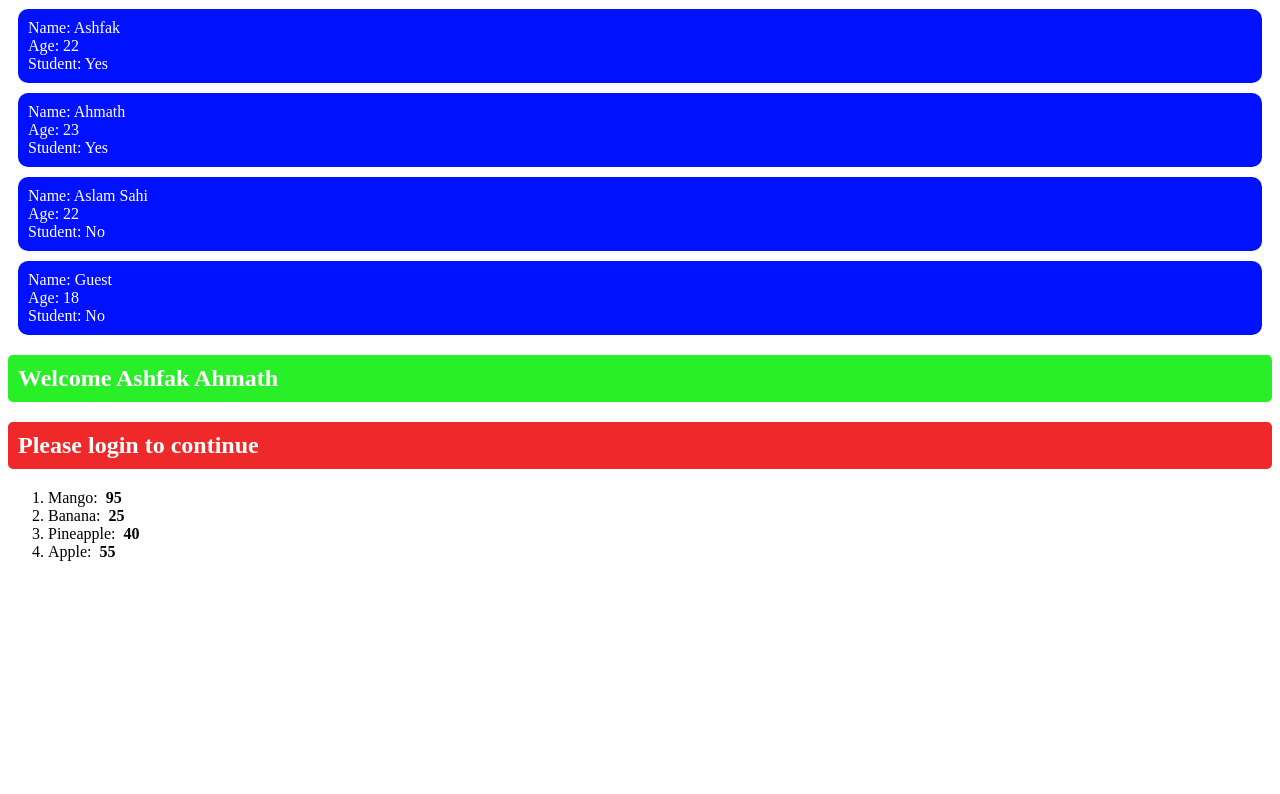
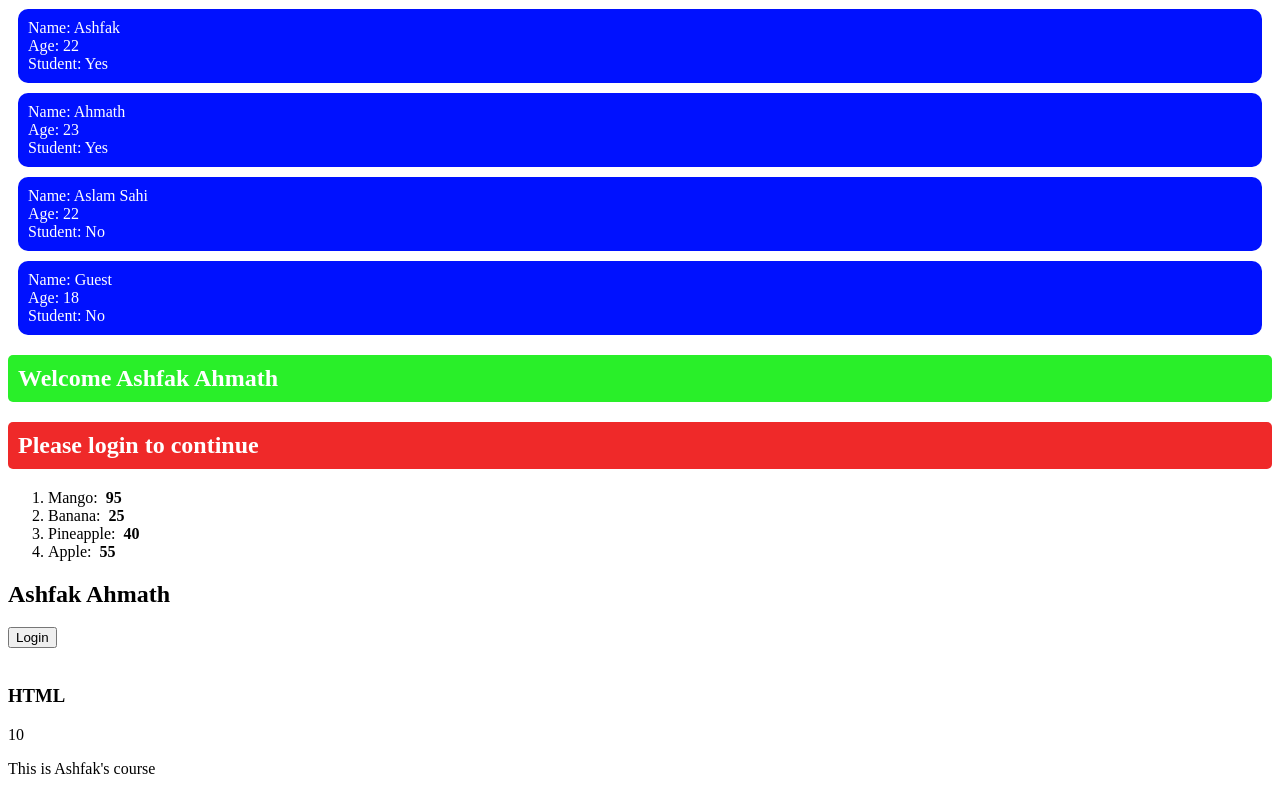
Before and after one commit to AshfakAhmath/react-learning, a React (Vite) app in the folder react-learning/: page / in a window 1280 px wide. Shown: the part 867-1661 px from the top of the page. Before the commit the page ends 1444 px from the top, so only its background shows below. Built offline with nearby package versions, Linux system fonts and the light colour scheme.

Commit message:
Add Course and Navbar components to enhance application structure - Practice Create components

```diff
--- a/react-learning/src/App.jsx
+++ b/react-learning/src/App.jsx
@@ -1,10 +1,12 @@
 import Button from "./Button/Button";
 import Button1 from "./Button1";
 import Card from "./Card";
+import Course from "./Course";
 import Food from "./Food";
 import Footer from "./Footer";
 import Header from "./Header";
 import List from "./List";
+import Navbar from "./Navbar";
 import Student from "./Student";
 import StudentCard from "./StudentCard/StudentCard";
 import UserGreeting from "./UserGreeting";
@@ -32,6 +34,8 @@ function App() {
       <UserGreeting username="Ashfak Ahmath" isLogin={true}/>
       <UserGreeting />
       <List />
+      <Navbar />
+      <Course />
     </>
   );
 }
--- /dev/null
+++ b/react-learning/src/Course.jsx
@@ -0,0 +1,13 @@
+const name = "HTML";
+function Course() {
+  return (
+    <div>
+      <img src="" alt="" />
+      <h3>{name}</h3>
+      <p>{1+9}</p>
+      <p>This is Ashfak's course</p>
+    </div>
+  );
+}
+
+export default Course;
--- /dev/null
+++ b/react-learning/src/Navbar.jsx
@@ -0,0 +1,10 @@
+function Navbar(){
+    return(
+        <nav>
+            <h2>Ashfak Ahmath</h2>
+            <button>Login</button>
+        </nav>
+    )
+}
+
+export default Navbar
```
